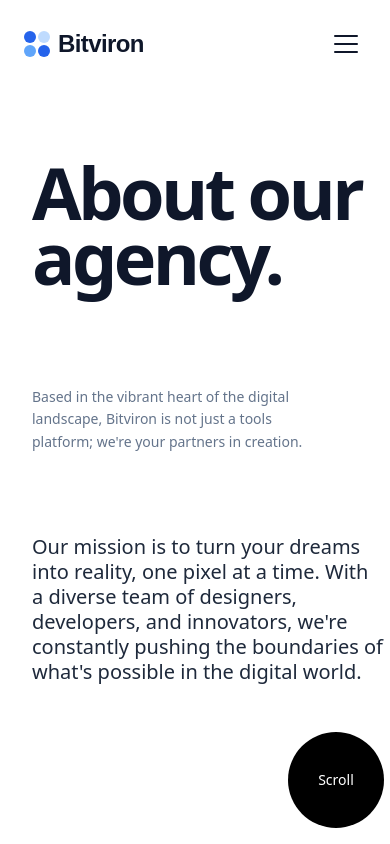
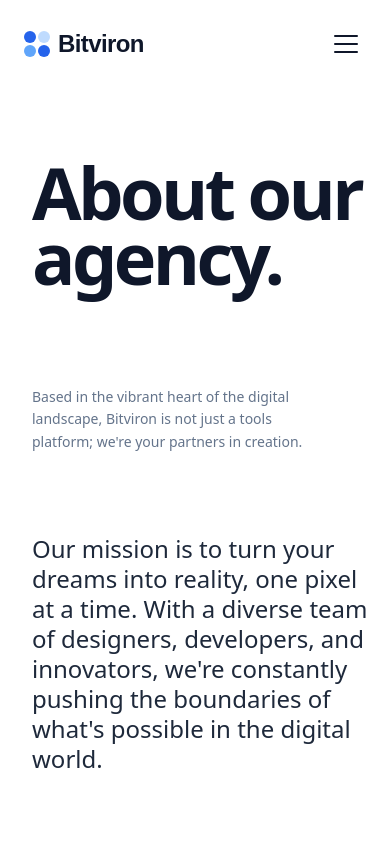
Before and after one commit to expelon/bitviron_saas, a Next.js app: page /about in a window 390 px wide. Shown: the top 844 px of the page. Built offline with nearby package versions, Linux system fonts and the light colour scheme.

Commit message:
pudate about page

```diff
--- a/app/about/page.tsx
+++ b/app/about/page.tsx
@@ -76,15 +76,15 @@ export default function AboutPage() {
                     </div>
 
                     {/* Mission Statement & Scroll Circle */}
-                    <div className="col-span-12 mt-12 md:mt-0 flex flex-col md:flex-row items-end justify-between">
+                    <div className="col-span-12 mt-12 md:mt-0 flex flex-col md:flex-row items-start md:items-end justify-between">
                         <div className="max-w-2xl">
-                            <p className="text-xl md:text-3xl font-medium text-slate-800 leading-tight">
+                            <p className="text-2xl md:text-3xl font-medium text-slate-800 leading-tight">
                                 Our mission is to turn your dreams into reality, one pixel at a time. With a diverse team of designers, developers, and innovators, we're constantly pushing the boundaries of what's possible in the digital world.
                             </p>
                         </div>
 
                         {/* Scroll Circle Button */}
-                        <div className="mt-12 md:mt-0 flex flex-col items-center group cursor-pointer">
+                        <div className="mt-12 md:mt-0 hidden md:flex flex-col items-center group cursor-pointer">
                             <div className="w-24 h-24 md:w-32 md:h-32 rounded-full bg-black flex items-center justify-center transition-transform duration-500 group-hover:scale-110">
                                 <span className="text-white text-sm font-medium">Scroll</span>
                             </div>
```
